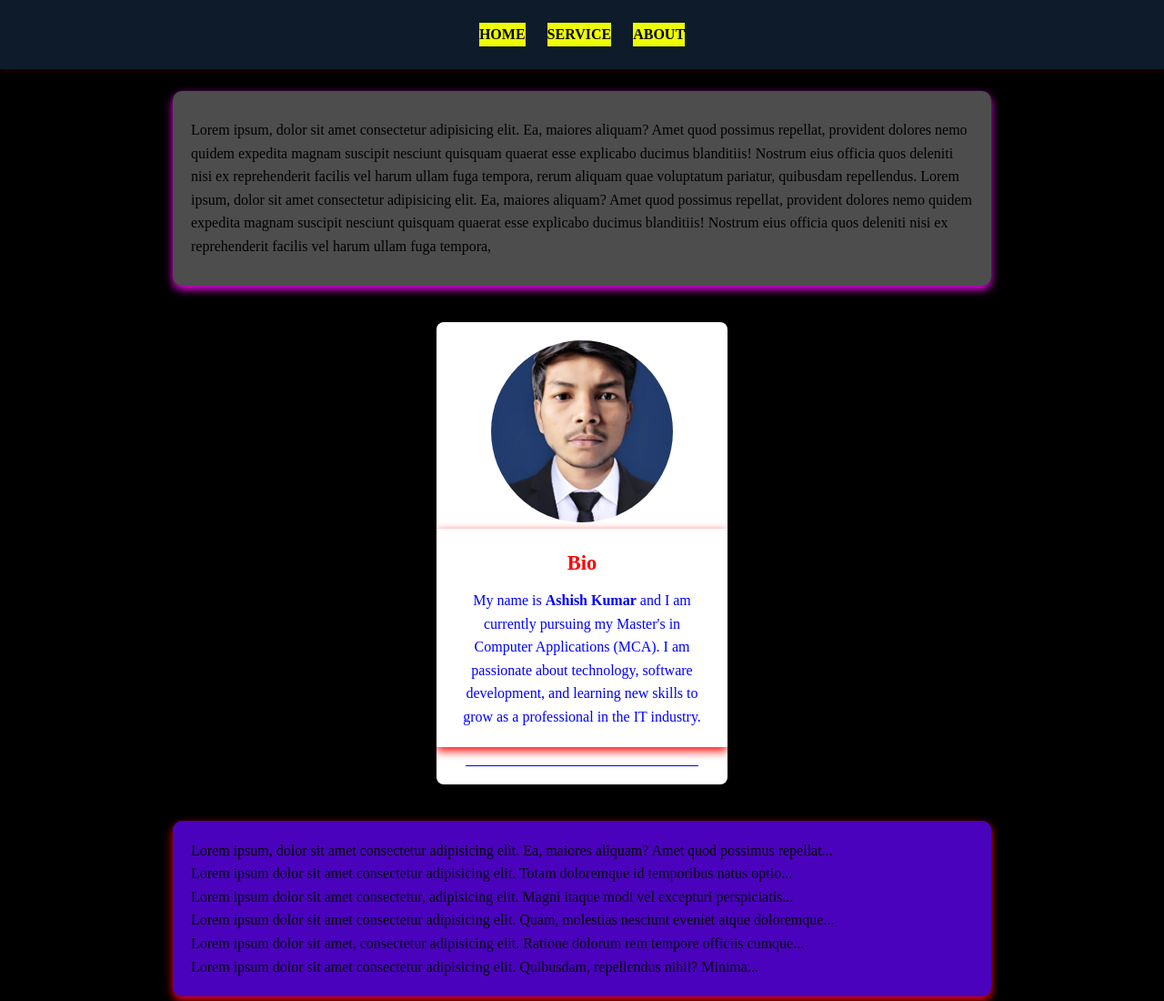
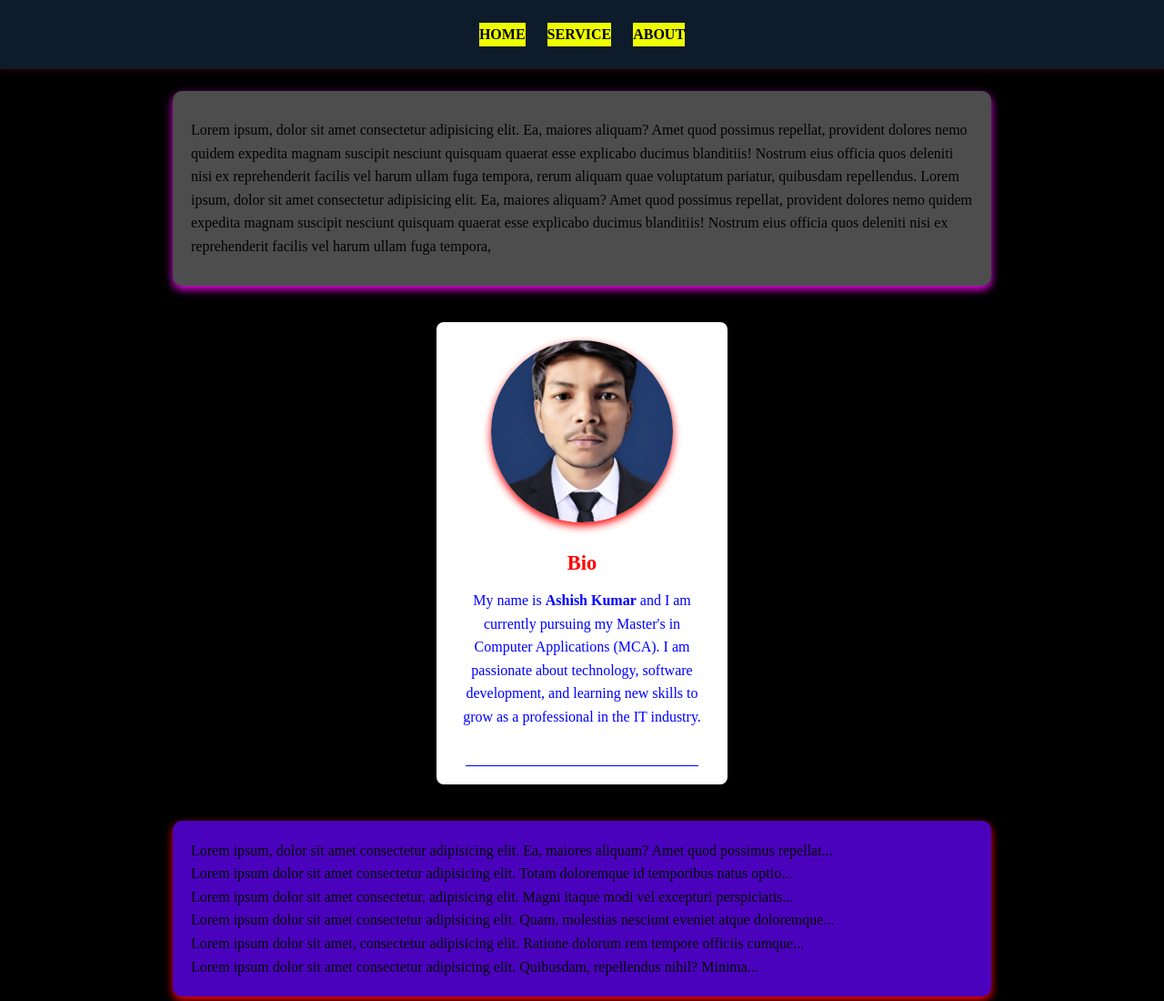
Before and after one commit to Ashishkumar4u/2ndassinment, a plain HTML site: page index.html in a window 1280 px wide. Shown: the top 1100 px of the page at 91% size. Drawn offline with Linux system fonts and the light colour scheme.

Commit message:
Update index.html

```diff
--- a/index.html
+++ b/index.html
@@ -90,12 +90,12 @@
       border-radius: 50%;
       object-fit: cover;
       margin-top: 20px;
-
+     box-shadow: 0 4px 10px red
     }
 
     .card-content {
       padding: 20px;
-      box-shadow: 0 4px 10px red
+
     }
 
     .card-content h3 {
```
